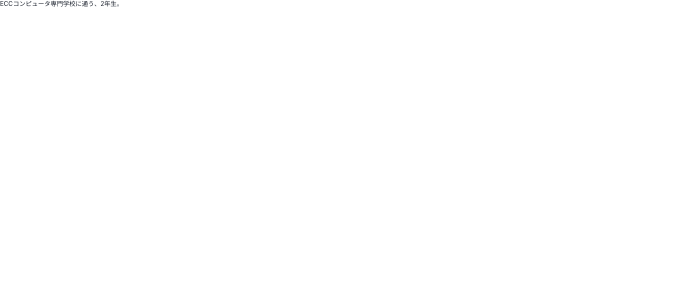
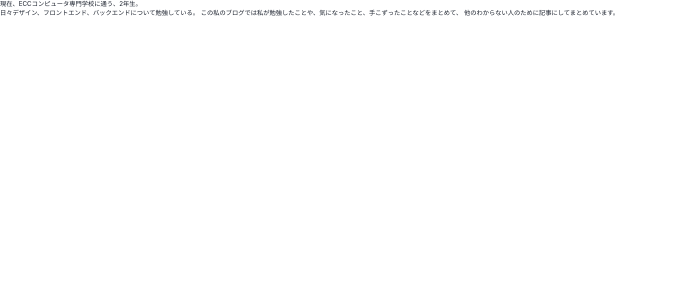
Before and after one commit to yumekiti/Blog-Trial, a Next.js app: page /components/Profil in a window 1280 px wide. Shown: the top 300 px of the page, without its empty margins (0-678 px from the left). Built offline with nearby package versions, Linux system fonts and the light colour scheme.

Commit message:
Blog-Trial

```diff
--- a/src/pages/components/Profil.tsx
+++ b/src/pages/components/Profil.tsx
@@ -7,7 +7,10 @@ export default function Profil() {
                 <Flex>
                     <Box></Box>
                     <Text>
-                        ECCコンピュータ専門学校に通う、2年生。<br />
+                        現在、ECCコンピュータ専門学校に通う、2年生。<br />
+                        日々デザイン、フロントエンド、バックエンドについて勉強している。
+                        この私のブログでは私が勉強したことや、気になったこと、手こずったことなどをまとめて、
+                        他のわからない人のために記事にしてまとめています。
                     </Text>
                 </Flex>
             </Box>
```
